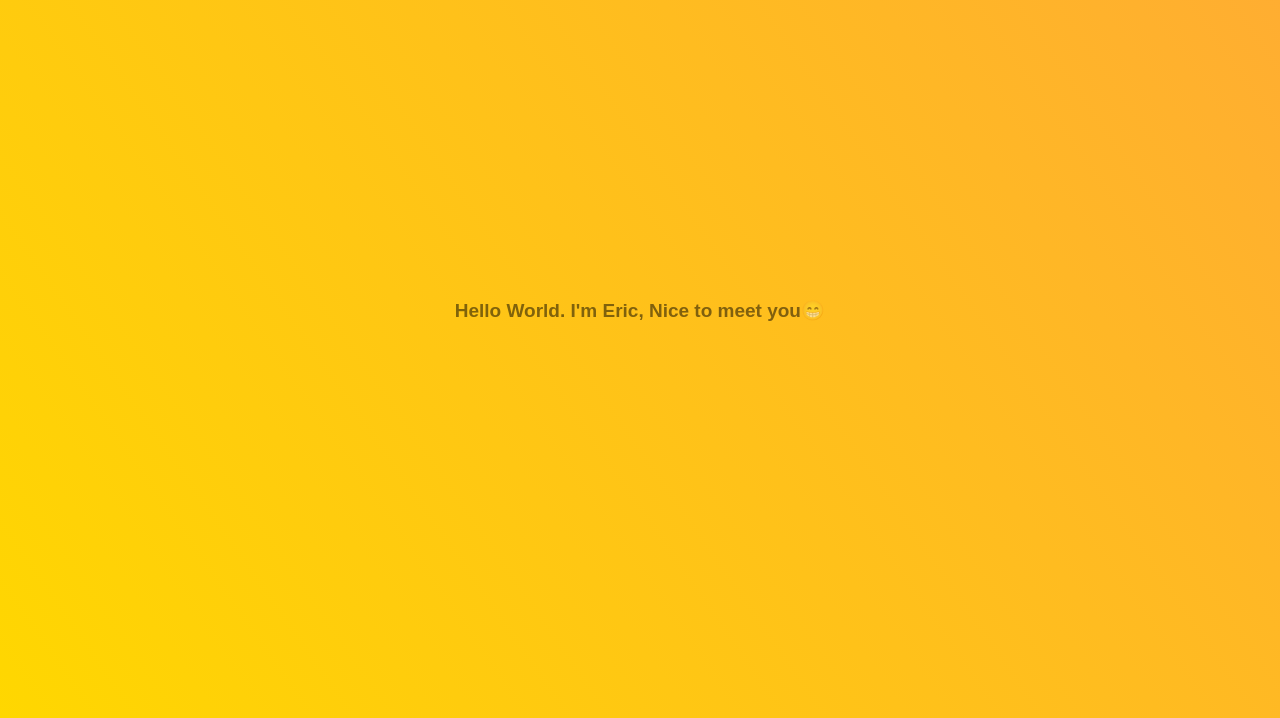
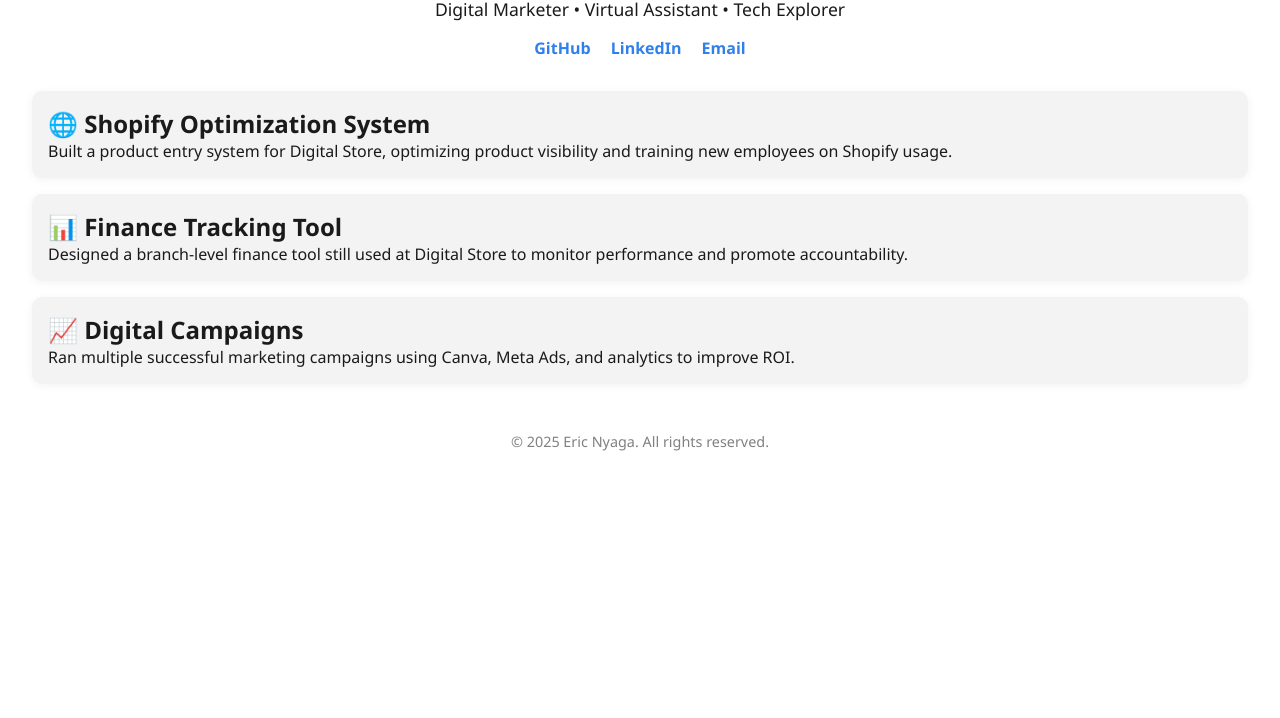
Before and after one commit to Ericz01/Ericz01.github.io, a plain HTML site: page index.html in a window 1280 px wide. Shown: the part 98-816 px from the top of the page. Drawn offline with Linux system fonts and the light colour scheme.

Commit message:
Update_index.html

```diff
--- a/index.html
+++ b/index.html
@@ -1,30 +1,139 @@
 <!DOCTYPE html>
 <html lang="en">
 <head>
-    <meta charset="UTF-8">
-    <meta name="viewport" content="width=device-width, initial-scale=1.0">
-    <title>Eric Nyaga</title>
+  <meta charset="UTF-8" />
+  <meta name="viewport" content="width=device-width, initial-scale=1.0"/>
+  <title>Eric Nyaga | Digital Marketer & Tech Enthusiast</title>
   <style>
+    :root {
+      --primary: #2f80ed;
+      --bg: #ffffff;
+      --text: #1a1a1a;
+      --card: #f3f3f3;
+    }
+    [data-theme="dark"] {
+      --bg: #1a1a1a;
+      --text: #f3f3f3;
+      --card: #2a2a2a;
+    }
+
+    * {
+      margin: 0;
+      padding: 0;
+      box-sizing: border-box;
+      font-family: 'Segoe UI', sans-serif;
+    }
     body {
-            height: 100vh;
-            display: flex;
-            justify-content: center;
-            align-items: center;
-            background: linear-gradient(1135deg, #ffd700, #ffac33);
-            font-family: Arial, sans-serif;
+      background-color: var(--bg);
+      color: var(--text);
+      transition: background 0.3s, color 0.3s;
+      padding: 2rem;
     }
-        h1 {
-            font-size: 20px;
+    header {
       text-align: center;
-            animation: fadeIn 2s ease-in-out infinite alternate;
+      margin-bottom: 2rem;
     }
+    header h1 {
+      font-size: 2.5rem;
+      color: var(--primary);
+      animation: fadeIn 1s ease-in-out;
+    }
+    header p {
+      font-size: 1.1rem;
+      margin-top: 0.5rem;
+      animation: fadeIn 1.5s ease-in-out;
+    }
+    .socials {
+      margin-top: 1rem;
+    }
+    .socials a {
+      margin: 0 0.5rem;
+      color: var(--primary);
+      text-decoration: none;
+      font-weight: bold;
+    }
+
+    .projects {
+      display: grid;
+      gap: 1rem;
+      margin-top: 2rem;
+    }
+    .card {
+      background: var(--card);
+      padding: 1rem;
+      border-radius: 10px;
+      box-shadow: 0 2px 10px rgba(0,0,0,0.05);
+      transition: transform 0.2s ease;
+    }
+    .card:hover {
+      transform: translateY(-5px);
+    }
+
+    footer {
+      text-align: center;
+      margin-top: 3rem;
+      font-size: 0.9rem;
+      color: gray;
+    }
+
+    .theme-toggle {
+      position: fixed;
+      top: 1rem;
+      right: 1rem;
+      background: var(--primary);
+      color: #fff;
+      border: none;
+      padding: 0.5rem 1rem;
+      border-radius: 20px;
+      cursor: pointer;
+      transition: background 0.3s ease;
+    }
+
     @keyframes fadeIn {
-            0% { opacity: 0; transform: scale(0.9); }
-            100% { opacity: 1; transform: scale(1); }
+      from { opacity: 0; transform: translateY(-10px); }
+      to { opacity: 1; transform: translateY(0); }
     }
   </style>
 </head>
-<body>
-    <h1>Hello World. I'm Eric, Nice to meet you😁</h1>
+<body data-theme="light">
+  <button class="theme-toggle" onclick="toggleTheme()">Toggle Theme</button>
+
+  <header>
+    <h1>Eric Nyaga</h1>
+    <p>Digital Marketer • Virtual Assistant • Tech Explorer</p>
+    <div class="socials">
+      <a href="https://github.com/yourusername" target="_blank">GitHub</a>
+      <a href="https://linkedin.com/in/yourprofile" target="_blank">LinkedIn</a>
+      <a href="mailto:you@example.com">Email</a>
+    </div>
+  </header>
+
+  <section class="projects">
+    <div class="card">
+      <h2>🌐 Shopify Optimization System</h2>
+      <p>Built a product entry system for Digital Store, optimizing product visibility and training new employees on Shopify usage.</p>
+    </div>
+    <div class="card">
+      <h2>📊 Finance Tracking Tool</h2>
+      <p>Designed a branch-level finance tool still used at Digital Store to monitor performance and promote accountability.</p>
+    </div>
+    <div class="card">
+      <h2>📈 Digital Campaigns</h2>
+      <p>Ran multiple successful marketing campaigns using Canva, Meta Ads, and analytics to improve ROI.</p>
+    </div>
+  </section>
+
+  <footer>
+    &copy; 2025 Eric Nyaga. All rights reserved.
+  </footer>
+
+  <script>
+    function toggleTheme() {
+      const body = document.body;
+      const currentTheme = body.getAttribute("data-theme");
+      const newTheme = currentTheme === "light" ? "dark" : "light";
+      body.setAttribute("data-theme", newTheme);
+    }
+  </script>
 </body>
 </html>
```
Lines whose indentation alone changed are shown as unchanged.
